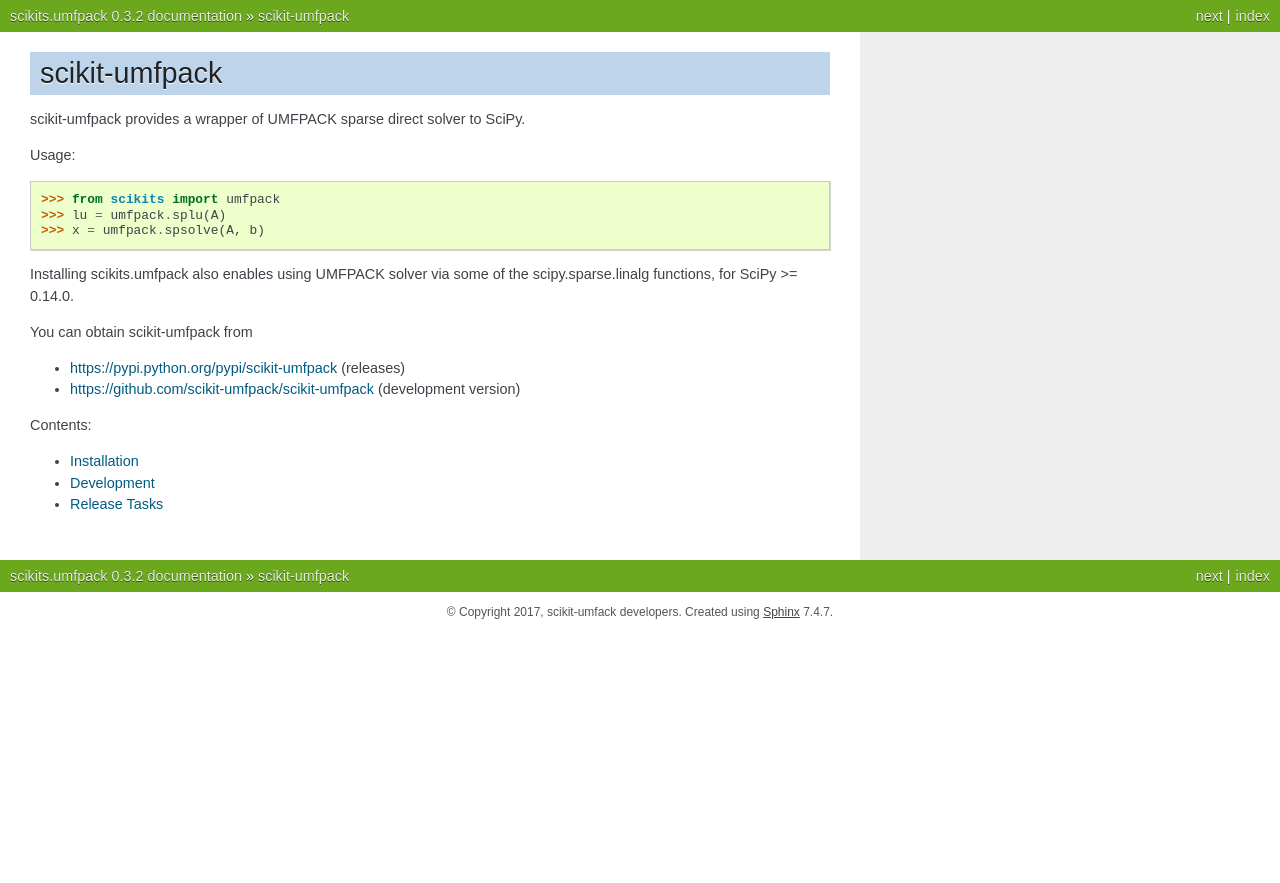
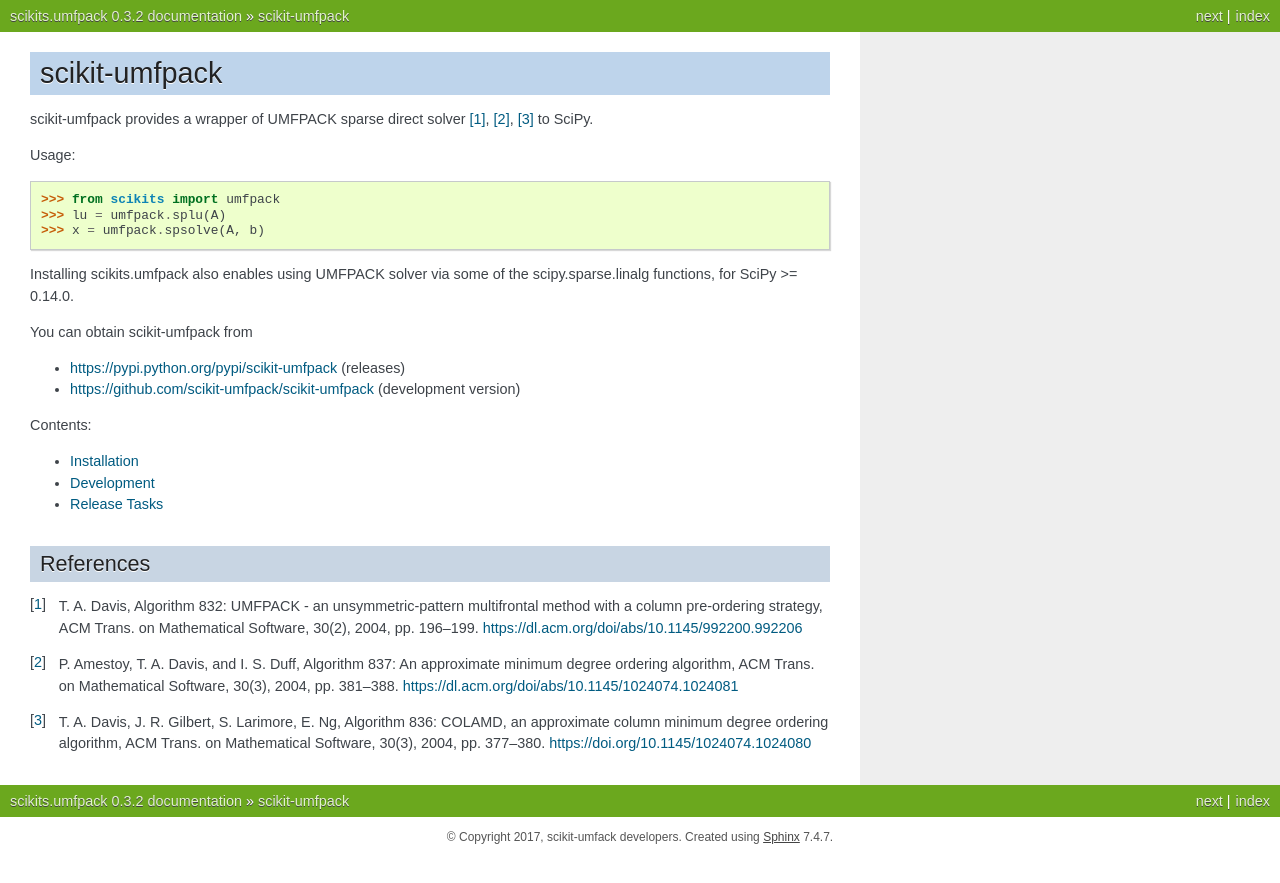
Before and after one commit to scikit-umfpack/scikit-umfpack, a Sphinx documentation site: the page built from docs/index.rst, in a window 1280 px wide. Shown: the top 883 px of the page. Built offline with Sphinx 7.4.7, drawn with Linux system fonts in a browser that asks for light colours.

Commit message:
DOC: add citations to index.rst

```diff
--- a/docs/index.rst
+++ b/docs/index.rst
@@ -1,7 +1,8 @@
 scikit-umfpack
 ==============
 
-scikit-umfpack provides a wrapper of UMFPACK sparse direct solver to SciPy.
+scikit-umfpack provides a wrapper of UMFPACK sparse direct solver [1]_, [2]_,
+[3]_ to SciPy.
 
 Usage:
 
@@ -28,3 +29,19 @@
    umfpack
    develop
    release
+
+References
+----------
+
+.. [1] T. A. Davis, Algorithm 832: UMFPACK - an unsymmetric-pattern
+    multifrontal method with a column pre-ordering strategy, ACM Trans. on
+    Mathematical Software, 30(2), 2004, pp. 196--199.
+    https://dl.acm.org/doi/abs/10.1145/992200.992206
+.. [2] P. Amestoy, T. A. Davis, and I. S. Duff, Algorithm 837: An approximate
+    minimum degree ordering algorithm, ACM Trans. on Mathematical Software,
+    30(3), 2004, pp. 381--388.
+    https://dl.acm.org/doi/abs/10.1145/1024074.1024081
+.. [3] T. A. Davis, J. R. Gilbert, S. Larimore, E. Ng, Algorithm 836: COLAMD,
+    an approximate column minimum degree ordering algorithm, ACM Trans. on
+    Mathematical Software, 30(3), 2004, pp. 377--380.
+    https://doi.org/10.1145/1024074.1024080
```
